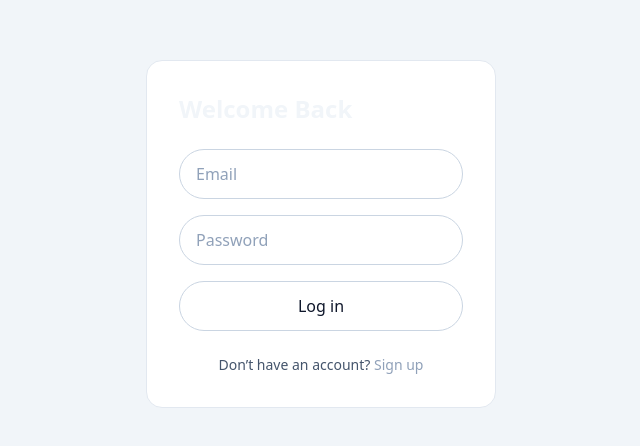
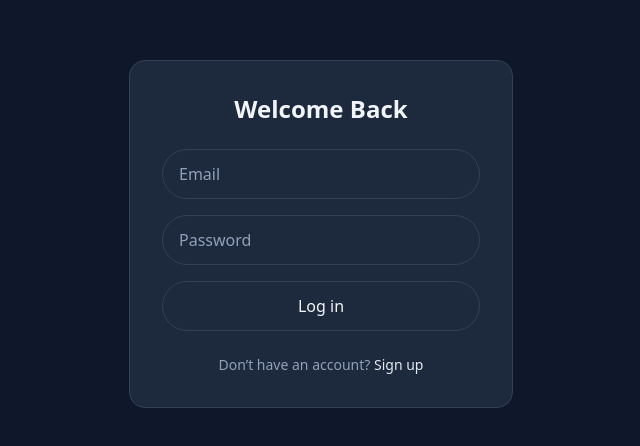
Before and after one commit to baranivelan007-coder/Notes-App, a React (Vite) app in the folder frontend/: page /#/login in a window 1280 px wide. Shown: the part 166-612 px from the top of the page, without its empty margins (319-959 px from the left). Built offline with nearby package versions, Linux system fonts and the light colour scheme.

Commit message:
dark mode and light mode Change

```diff
--- a/frontend/src/pages/LoginPage.jsx
+++ b/frontend/src/pages/LoginPage.jsx
@@ -7,20 +7,17 @@ export default function LoginPage() {
   const [email, setEmail] = useState("");
   const [password, setPassword] = useState("");
   const navigate = useNavigate();
-
   const [loading, setLoading] = useState(false);
   const [error, setError] = useState("");
 
   const handleSubmit = async (e) => {
     e.preventDefault();
     setLoading(true);
-
     if (!email || !password) {
       setError("All fields are required");
       setLoading(false);
       return;
     }
-
     try {
       const res = await axios.post(`${import.meta.env.VITE_BACKEND_URL}/login`, { email, password });
       localStorage.setItem("token", res.data.token);
@@ -34,48 +31,50 @@ export default function LoginPage() {
   };
 
   return (
-    <div className="min-h-screen flex items-center justify-center bg-slate-100 dark:bg-slate-900">
+    <div className="min-h-screen flex items-center justify-center bg-slate-900 px-4">
       <motion.div
         initial={{ opacity: 0, y: 40 }}
         animate={{ opacity: 1, y: 0 }}
-        className="w-[350px] rounded-2xl p-8 bg-white border border-slate-200 dark:bg-slate-800 dark:border-slate-700"
+        className="w-full max-w-sm rounded-2xl p-6 sm:p-8 bg-slate-800 border border-slate-700"
       >
-        <h1 className="text-2xl font-semibold text-slate-100 mb-6">Welcome Back</h1>
+        <h1 className="text-2xl font-semibold text-slate-100 mb-6 text-center">
+          Welcome Back
+        </h1>
 
         <form onSubmit={handleSubmit} className="space-y-4">
           <input
             type="email"
-            name="email"
             placeholder="Email"
             value={email}
             onChange={(e) => setEmail(e.target.value)}
-            className="w-full px-4 py-3 rounded-full bg-white text-slate-900 border border-slate-300 placeholder-slate-400 outline-none focus:border-indigo-500 dark:bg-transparent dark:text-slate-100 dark:border-slate-700"
+            className="w-full px-4 py-3 rounded-full bg-transparent text-slate-100 border border-slate-700 placeholder-slate-400 outline-none focus:border-slate-500"
           />
-
           <input
             type="password"
-            name="password"
             placeholder="Password"
             value={password}
             onChange={(e) => setPassword(e.target.value)}
-            className="w-full px-4 py-3 rounded-full bg-white text-slate-900 border border-slate-300 placeholder-slate-400 outline-none focus:border-indigo-500 dark:bg-transparent dark:text-slate-100 dark:border-slate-700"
+            className="w-full px-4 py-3 rounded-full bg-transparent text-slate-100 border border-slate-700 placeholder-slate-400 outline-none focus:border-slate-500"
           />
-
-          {error && <p className="text-sm text-rose-400 text-center">{error}</p>}
-
+          {error && (
+            <p className="text-sm text-rose-400 text-center">{error}</p>
+          )}
           <motion.button
             whileTap={{ scale: 0.98 }}
             type="submit"
             disabled={loading}
-            className="w-full py-3 rounded-full border border-slate-300 text-slate-900 bg-white hover:bg-slate-100 dark:border-slate-700 dark:text-slate-100 dark:bg-transparent dark:hover:bg-slate-700/30"
+            className="w-full py-3 rounded-full border border-slate-700 text-slate-100 hover:bg-slate-700/30 transition"
           >
             {loading ? "Logging in..." : "Log in"}
           </motion.button>
         </form>
 
-        <p className="text-sm text-slate-600 dark:text-slate-400 text-center mt-6">
-          Don’t have an account?{' '}
-          <span onClick={() => navigate('/signup')} className="text-slate-400 dark:text-slate-200 cursor-pointer hover:underline">
+        <p className="text-sm text-slate-400 text-center mt-6">
+          Don’t have an account?{" "}
+          <span
+            onClick={() => navigate("/signup")}
+            className="text-slate-200 cursor-pointer hover:underline"
+          >
             Sign up
           </span>
         </p>
--- a/frontend/src/pages/MainPage.jsx
+++ b/frontend/src/pages/MainPage.jsx
@@ -32,20 +32,18 @@ export default function MainPage() {
                 navigate("/login");
                 return;
             }
-
             setLoading(true);
             try {
                 const res = await axios.get(`${import.meta.env.VITE_BACKEND_URL}/notes`, {
                     headers: { Authorization: `Bearer ${token}` },
                 });
-                setNotes(res.data || []);
+                setNotes(prev => [res.data, ...prev] || []);
             } catch (err) {
                 setError("Failed to fetch notes");
             } finally {
                 setLoading(false);
             }
         };
-
         loadNotes();
     }, [navigate]);
 
@@ -57,12 +55,10 @@ export default function MainPage() {
             navigate("/login");
             return;
         }
-
         if (!title || !content) {
             setError("Title and content are required");
             return;
         }
-
         setLoading(true);
         try {
             if (isEditing && noteId) {
@@ -80,7 +76,7 @@ export default function MainPage() {
                     { title, content },
                     { headers: { Authorization: `Bearer ${token}` } }
                 );
-                setNotes((prev) => [...prev, res.data]);
+                setNotes((prev) => [res.data, ...prev]);
             }
             setShowPopup(false);
             setTitle("");
@@ -115,24 +111,19 @@ export default function MainPage() {
 
     return(
         <div className="min-h-screen bg-slate-900 text-slate-100">
-            {/* NavBar */}
             <div className="flex items-center p-4 justify-between bg-slate-800 border-b border-slate-700">
-                {/* Left Side */}
                 <div className="flex items-center gap-2">
                     <img className="w-10 h-10" src={logo1} alt="App-Icon" />
                     <span className="font-bold ml-2 text-2xl text-slate-100">Notes</span>
                 </div>
-                {/* Right Side */}
                 <div className="flex items-center gap-4">
                     <button onClick={() => setShowPopup(true)} className="rounded-md p-1 hover:bg-slate-700/30"><img className="w-6.5 h-6.5" src={logo2} alt="Add" /></button>
                     <button onClick={logout} className="px-3 py-1.5 border border-slate-700 rounded-md hover:bg-slate-700/30">Logout</button>
                 </div>
             </div>
-            { /* name of user */}
             <div className="p-4 border-b border-slate-700 flex items-center justify-center">
                 <h2 className="text-lg">Hi, <span className="font-semibold text-slate-200">{username}!</span></h2>
             </div>
-            {/* Popup form */}
             { showPopup &&
             <div className="fixed inset-0 z-50 flex items-center justify-center bg-black/40">
                 <form onSubmit={handleSubmit} className="fixed w-96 top-1/2 left-1/2 transform -translate-x-1/2 -translate-y-1/2 bg-slate-800 border border-slate-700 px-6 py-6 rounded-lg">
@@ -150,7 +141,6 @@ export default function MainPage() {
                 </form>
             </div>
             }
-            { /* Main Content */}
             <main>
                 { notes.length === 0 ? (
                     <div className="flex flex-col items-center justify-center mt-20">
--- a/frontend/src/pages/SignupPage.jsx
+++ b/frontend/src/pages/SignupPage.jsx
@@ -8,22 +8,19 @@ export default function SignupPage() {
   const [email, setEmail] = useState("");
   const [password, setPassword] = useState("");
   const navigate = useNavigate();
-
   const [loading, setLoading] = useState(false);
   const [error, setError] = useState("");
 
   const handleSubmit = async (e) => {
     e.preventDefault();
     setLoading(true);
-
     if (!username || !email || !password) {
       setError("All fields are required");
       setLoading(false);
       return;
     }
-
     try {
-      const res = await axios.post(`${import.meta.env.VITE_BACKEND_URL}/register`, { username, email, password });
+      await axios.post(`${import.meta.env.VITE_BACKEND_URL}/register`, { username, email, password } );
       navigate("/login");
     } catch (err) {
       setError(err.response?.data?.message || "Signup failed");
@@ -33,57 +30,57 @@ export default function SignupPage() {
   };
 
   return (
-    <div className="min-h-screen flex items-center justify-center bg-slate-900">
+    <div className="min-h-screen flex items-center justify-center bg-slate-900 px-4">
       <motion.div
         initial={{ opacity: 0, y: 40 }}
         animate={{ opacity: 1, y: 0 }}
-        className="w-[350px] rounded-2xl p-8 bg-slate-800 border border-slate-700"
+        className="w-full max-w-sm rounded-2xl p-6 sm:p-8 bg-slate-800 border border-slate-700"
       >
-        <h1 className="text-2xl font-semibold text-slate-100 mb-6">Create Account</h1>
+        <h1 className="text-2xl font-semibold text-slate-100 mb-6 text-center">
+          Create Account
+        </h1>
 
         <form onSubmit={handleSubmit} className="space-y-4">
           <input
             type="text"
-            name="username"
             placeholder="Username"
             value={username}
             onChange={(e) => setUsername(e.target.value)}
             className="w-full px-4 py-3 rounded-full bg-transparent border border-slate-700 text-slate-100 placeholder-slate-400 outline-none focus:border-slate-500"
           />
-
           <input
             type="email"
-            name="email"
             placeholder="Email"
             value={email}
             onChange={(e) => setEmail(e.target.value)}
             className="w-full px-4 py-3 rounded-full bg-transparent border border-slate-700 text-slate-100 placeholder-slate-400 outline-none focus:border-slate-500"
           />
-
           <input
             type="password"
-            name="password"
             placeholder="Password"
             value={password}
             onChange={(e) => setPassword(e.target.value)}
             className="w-full px-4 py-3 rounded-full bg-transparent border border-slate-700 text-slate-100 placeholder-slate-400 outline-none focus:border-slate-500"
           />
-
-          {error && <p className="text-sm text-rose-400 text-center">{error}</p>}
-
+          {error && (
+            <p className="text-sm text-rose-400 text-center">{error}</p>
+          )}
           <motion.button
             whileTap={{ scale: 0.98 }}
             type="submit"
             disabled={loading}
-            className="w-full py-3 rounded-full border border-slate-700 text-slate-100 hover:bg-slate-700/30"
+            className="w-full py-3 rounded-full border border-slate-700 text-slate-100 hover:bg-slate-700/30 transition"
           >
             {loading ? "Creating..." : "Sign up"}
           </motion.button>
         </form>
 
         <p className="text-sm text-slate-400 text-center mt-6">
-          Already have an account?{' '}
-          <span onClick={() => navigate('/login')} className="text-slate-200 cursor-pointer hover:underline">
+          Already have an account?{" "}
+          <span
+            onClick={() => navigate("/login")}
+            className="text-slate-200 cursor-pointer hover:underline"
+          >
             Log in
           </span>
         </p>
```
